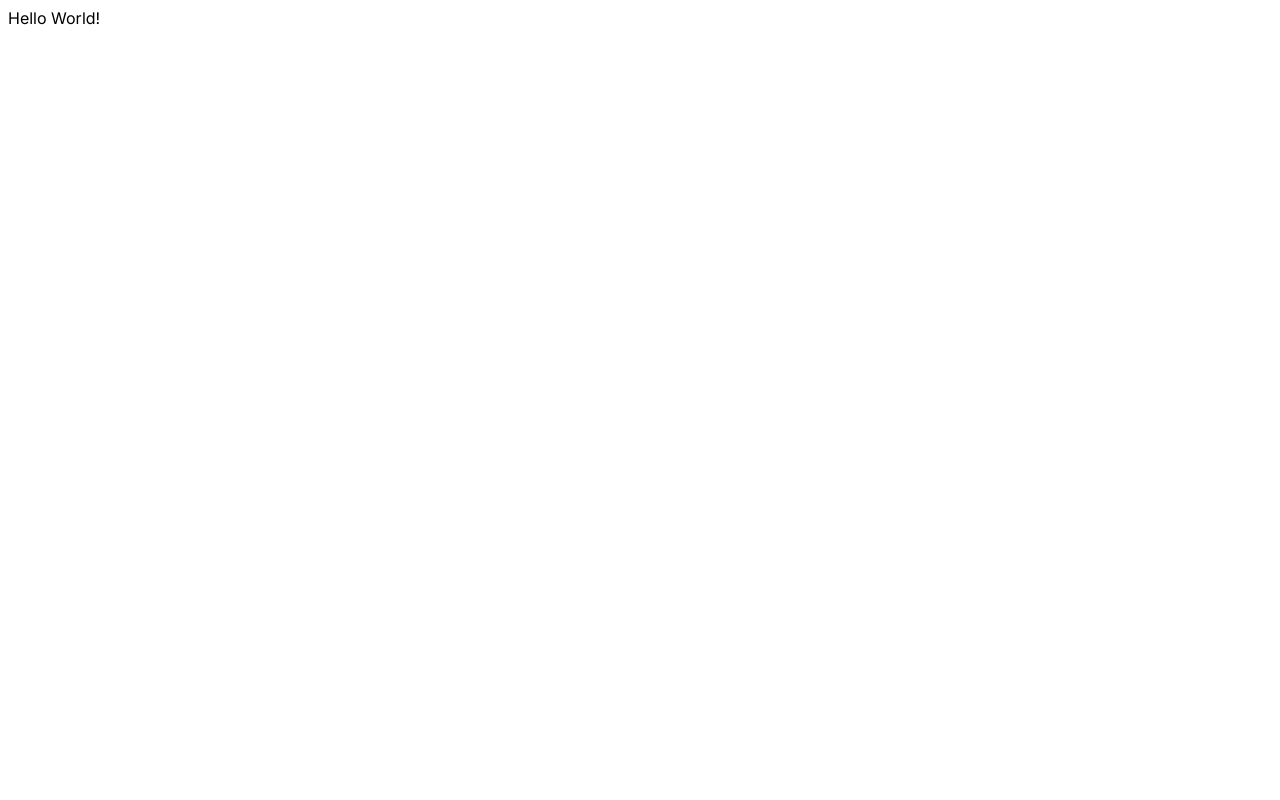
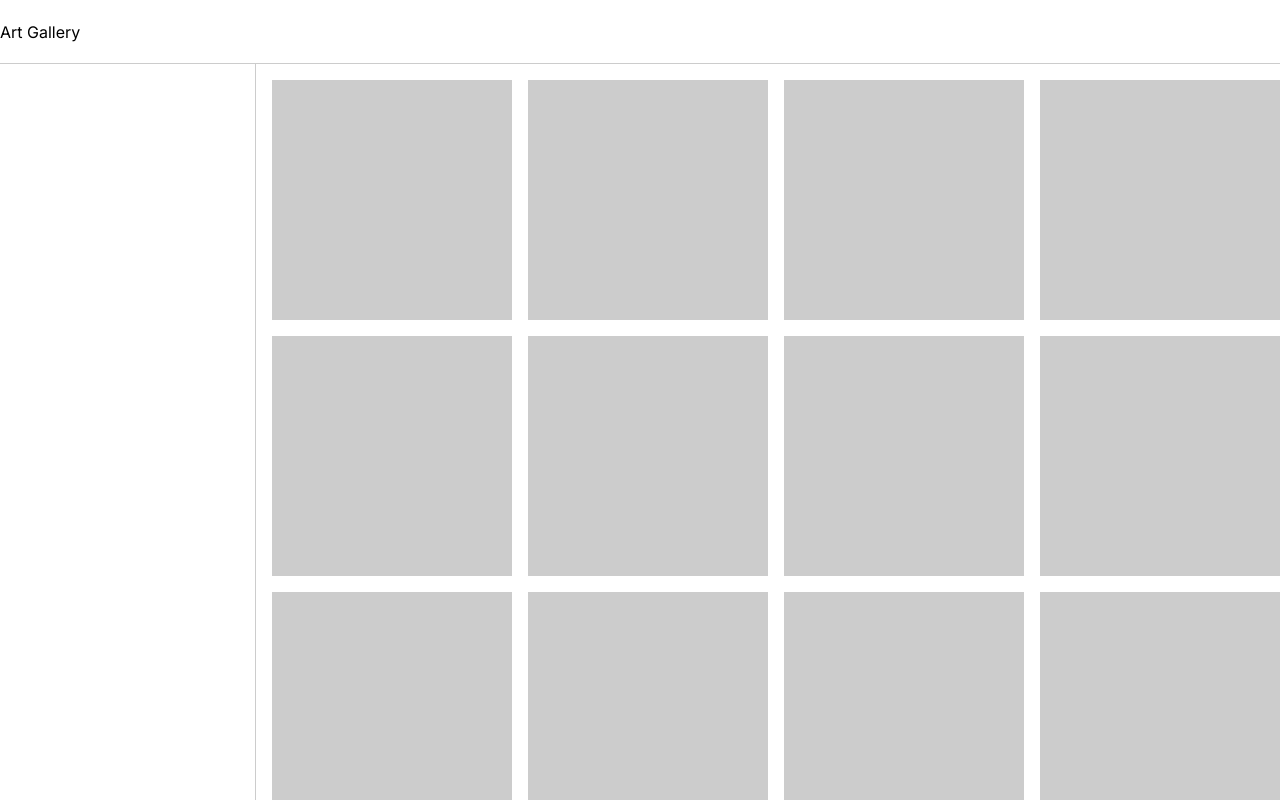
Before and after one commit to Airscape70/art-gallery, a Next.js app: page / in a window 1280 px wide. Built offline with nearby package versions, Linux system fonts and the light colour scheme.

Commit message:
Created basic layout

```diff
--- a/package.json
+++ b/package.json
@@ -10,6 +10,7 @@
   },
   "dependencies": {
     "next": "14.2.3",
+    "radash": "^12.1.0",
     "react": "^18",
     "react-dom": "^18"
   },
--- /dev/null
+++ b/src/app/page.scss
@@ -0,0 +1,55 @@
+body {
+  font-size: 16px;
+  padding: 0;
+  margin: 0;
+
+  * {
+    box-sizing: border-box;
+  }
+}
+
+$topbar-height: 4rem;
+
+.topbar {
+  height: $topbar-height;
+  display: flex;
+  border-bottom: 1px solid #ccc;
+  align-items: center;
+}
+
+main {
+  height: calc(100vh - $topbar-height);
+  display: flex;
+  align-items: stretch;
+}
+
+.sidebar {
+  width: 16rem;
+  flex-shrink: 0;
+  border-right: 1px solid #ccc;
+}
+
+.content-container {
+  flex-grow: 1;
+  overflow-y: auto;
+  padding: 0.5rem;
+}
+
+.content {
+  width: 80rem;
+  display: flex;
+  margin: 0 auto;
+  flex-wrap: wrap;
+}
+
+.tile {
+  width: 20%;
+  height: 16rem;
+  padding: 0.5rem;
+}
+
+.tile-body {
+  background: #ccc;
+  height: 100%;
+  width: 100%;
+}
--- a/src/app/page.tsx
+++ b/src/app/page.tsx
@@ -1,5 +1,31 @@
 import Image from "next/image";
 
+import "./page.scss";
+
 export default function Home() {
-  return <main className=''>Hello World!</main>;
+  return (
+    <>
+      <header className='topbar'>Art Gallery</header>
+
+      <main>
+        <aside className='sidebar'></aside>
+
+        <div className='content-container'>
+          <div className='content'>
+            {Array(100)
+              .fill(0)
+              .map((_, index) => (
+                <Tile key={index} />
+              ))}
+          </div>
+        </div>
+      </main>
+    </>
+  );
 }
+
+const Tile = () => (
+  <div className='tile'>
+    <div className='tile-body'></div>
+  </div>
+);
```
Also changed, not shown: 1 other file (tests, documents, lock files or other folders).
